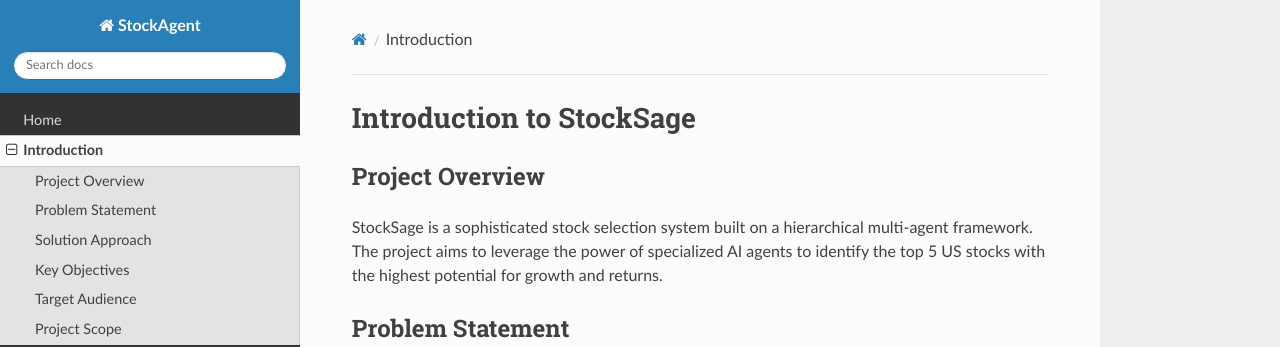
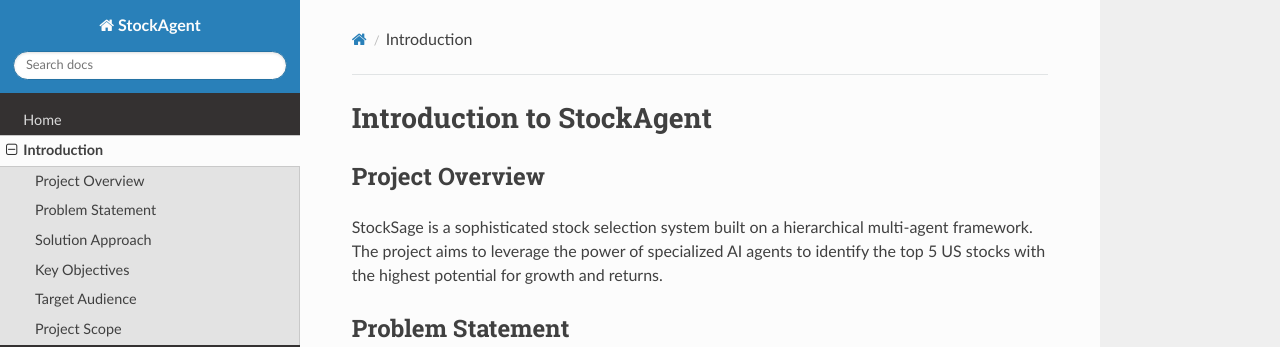
Before and after one commit to Lavanyacheshani/StockAgent, an MkDocs documentation site: the page built from docs/introduction.md, in a window 1280 px wide and 900 px high. Shown: the top 347 px of the window. Built offline with MkDocs 1.6.1, drawn with Linux system fonts in a browser that asks for light colours; nearby versions of some CDN libraries.

Commit message:
introduction.md

```diff
--- a/docs/introduction.md
+++ b/docs/introduction.md
@@ -1,4 +1,4 @@
-# Introduction to StockSage
+# Introduction to StockAgent
 
 ## Project Overview
 
```
